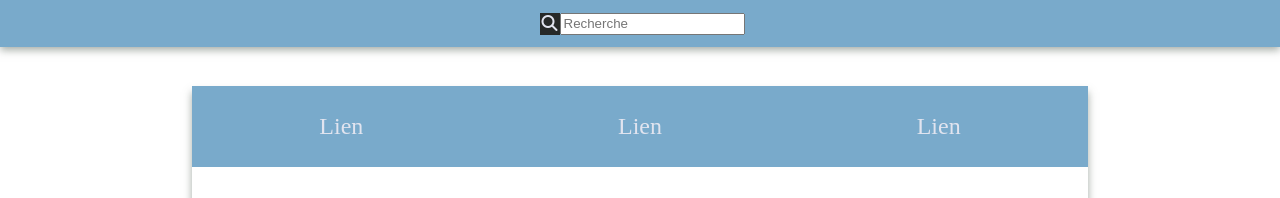
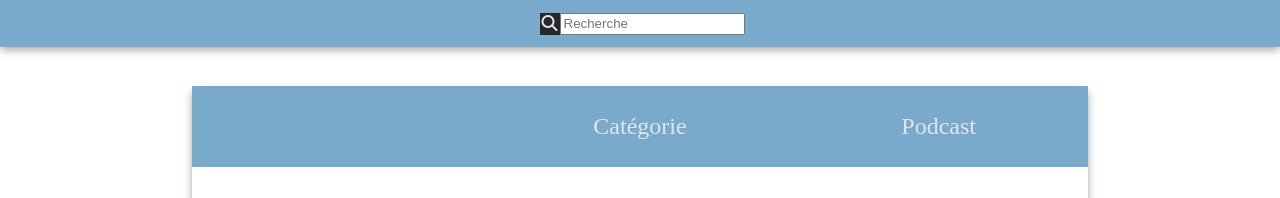
Before and after one commit to arkunis/JS_lecteur, a plain HTML site: page index.html in a window 1280 px wide. Shown: the top 198 px of the page. Drawn offline with nearby package versions, Linux system fonts and the light colour scheme; no server answers.

Commit message:
Update index.html

```diff
--- a/index.html
+++ b/index.html
@@ -23,9 +23,9 @@
         <section class="contenu">
             <article class="navcouleur">
                 <nav class="nav">
-                    <li><a href="">Lien</a></li>
-                    <li><a href="">Lien</a></li>
-                    <li><a href="">Lien</a></li>
+                    <li><a href=""></a></li>
+                    <li><a href="">Catégorie</a></li>
+                    <li><a href="">Podcast</a></li>
                 </nav>
             </article>
 
```
